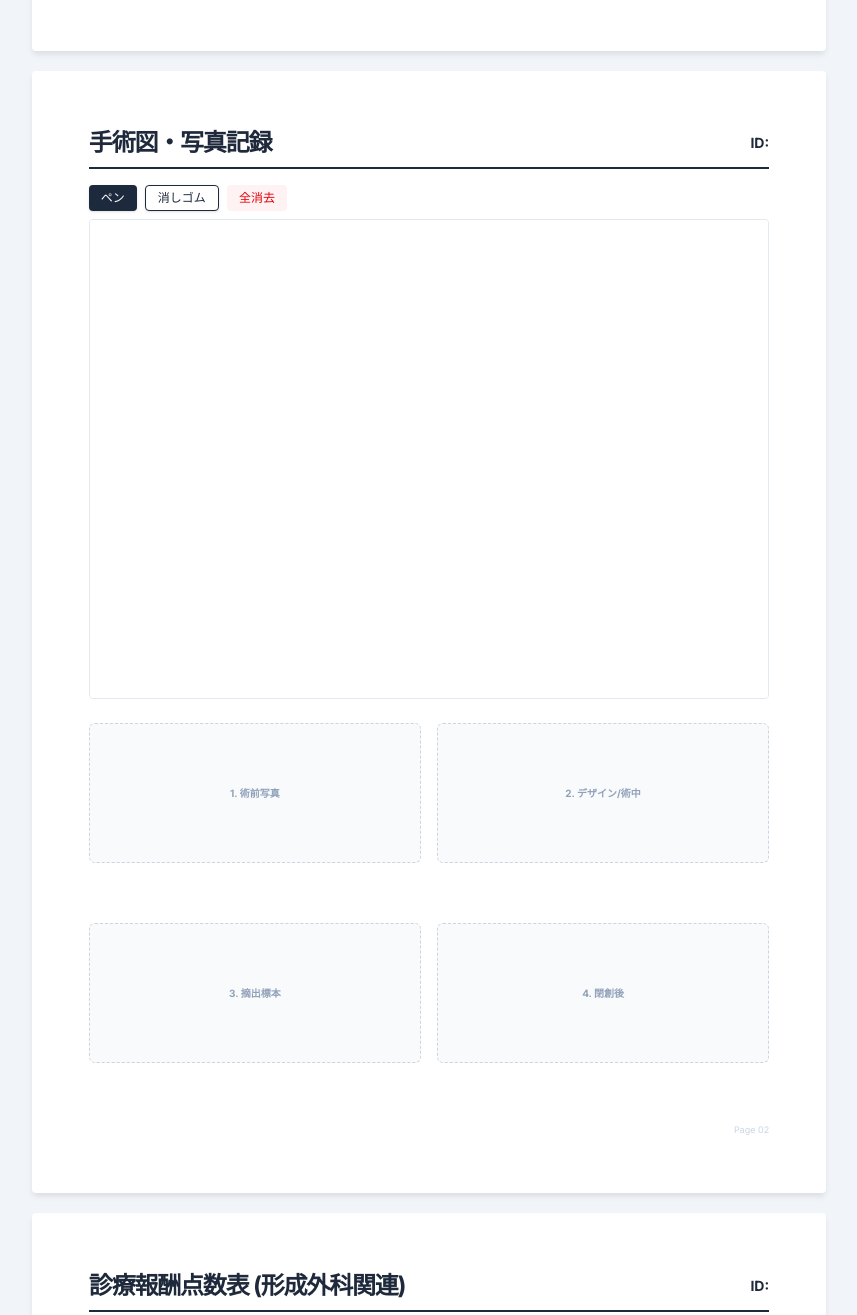
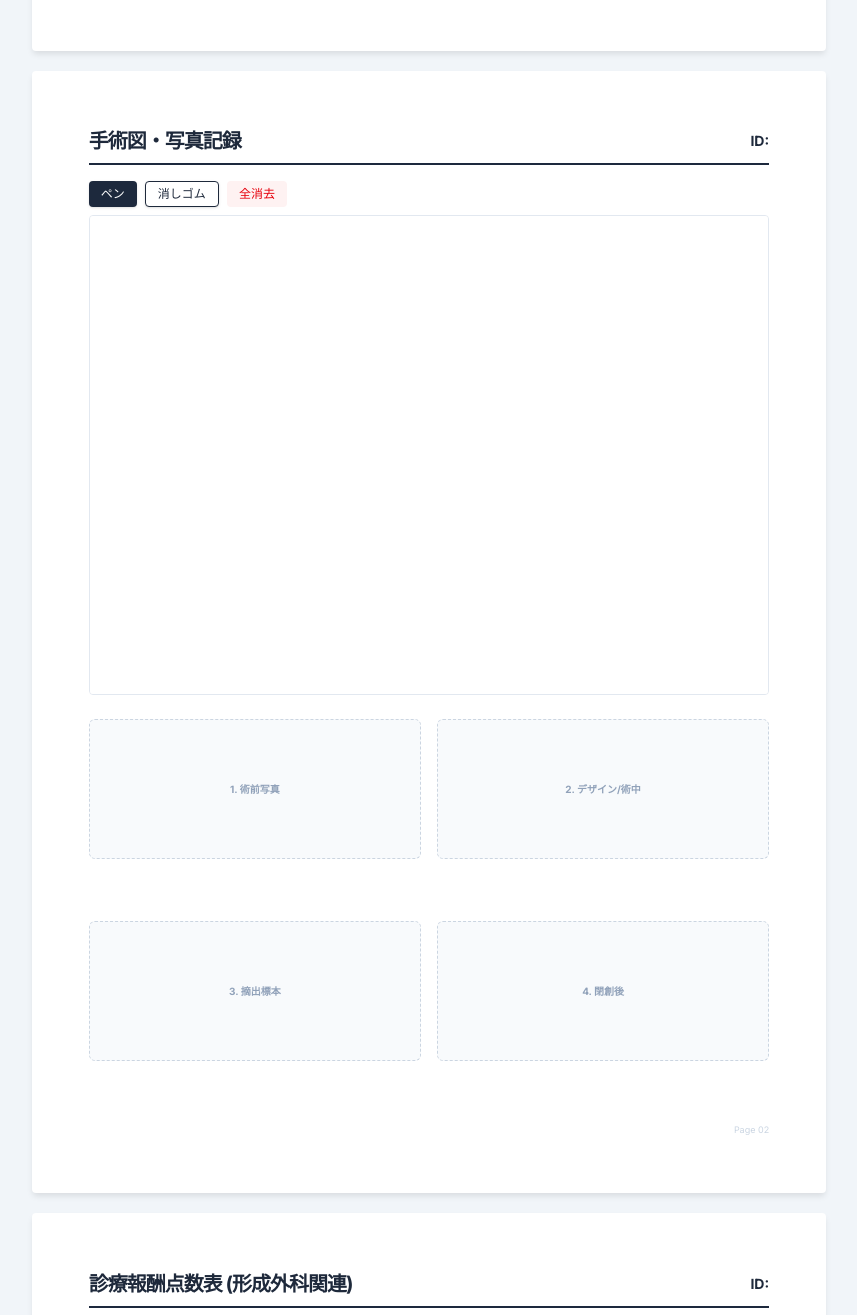
Before and after one commit to prs-kgu/operation-record, a website: page index.html in a window 1280 px wide. Shown: the part 1220-2535 px from the top of the page, without its empty margins (211-1068 px from the left). Drawn offline with Linux system fonts and the light colour scheme.

Commit message:
微調整

```diff
--- a/index.html
+++ b/index.html
@@ -184,7 +184,7 @@
     <!-- 第2ページ -->
     <div class="print-container" id="page2">
         <div class="flex justify-between items-center mb-4 border-b-2 border-slate-800 pb-2">
-            <h2 class="text-2xl font-bold tracking-tighter">手術図・写真記録</h2>
+            <h2 class="text-xl font-bold tracking-tighter">手術図・写真記録</h2>
             <div class="text-sm font-bold">ID: <span class="sync-id-display"></span></div>
         </div>
 
@@ -221,7 +221,7 @@
     <!-- 第3ページ -->
     <div class="print-container" id="page3">
         <div class="flex justify-between items-center mb-4 border-b-2 border-slate-800 pb-2">
-            <h2 class="text-2xl font-bold tracking-tighter">診療報酬点数表 (形成外科関連)</h2>
+            <h2 class="text-xl font-bold tracking-tighter">診療報酬点数表 (形成外科関連)</h2>
             <div class="text-sm font-bold">ID: <span class="sync-id-display"></span></div>
         </div>
 
@@ -349,7 +349,7 @@
     <!-- 第4ページ -->
     <div class="print-container" id="page4">
         <div class="flex justify-between items-center mb-4 border-b-2 border-slate-800 pb-2">
-            <h2 class="text-2xl font-bold tracking-tighter">追加症例情報（NCD）</h2>
+            <h2 class="text-xl font-bold tracking-tighter">追加症例情報（NCD）</h2>
             <div class="text-sm font-bold">ID: <span class="sync-id-display"></span></div>
         </div>
 
```
Also changed, not shown: dist.css.
